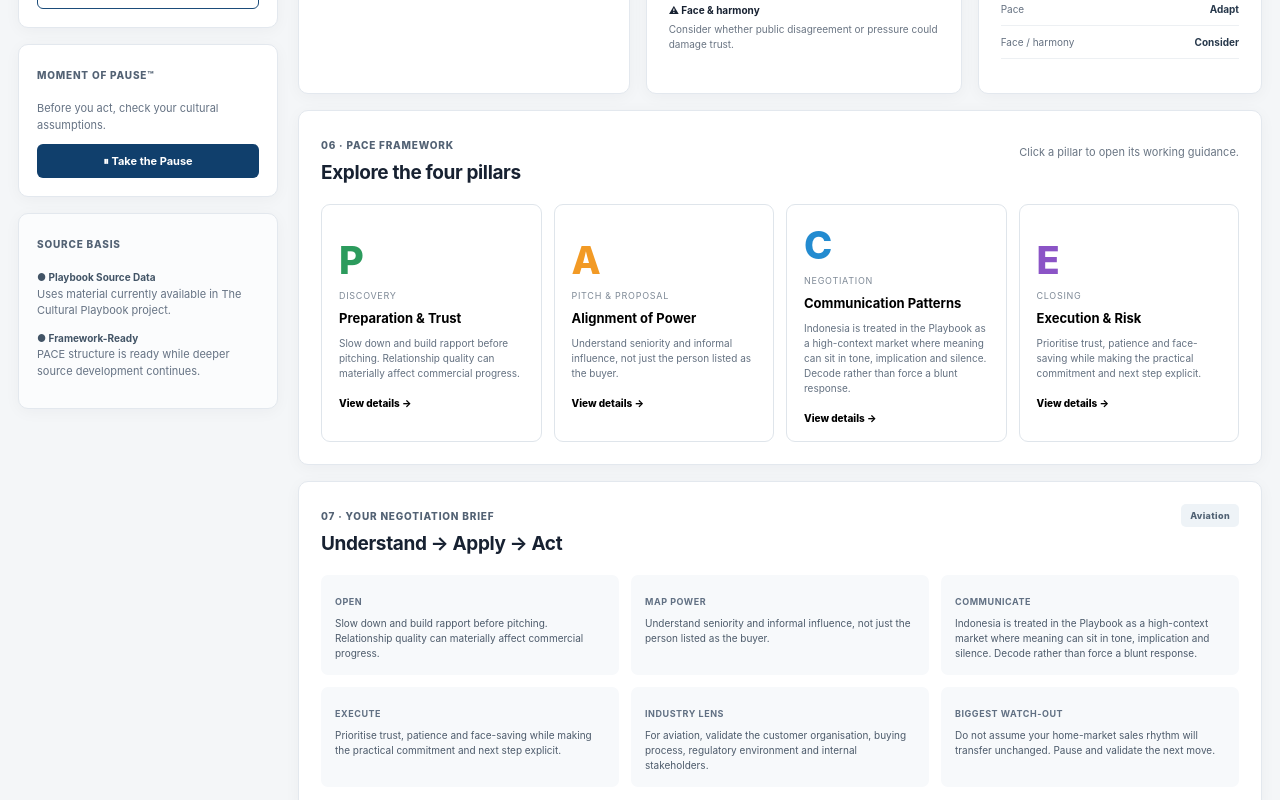
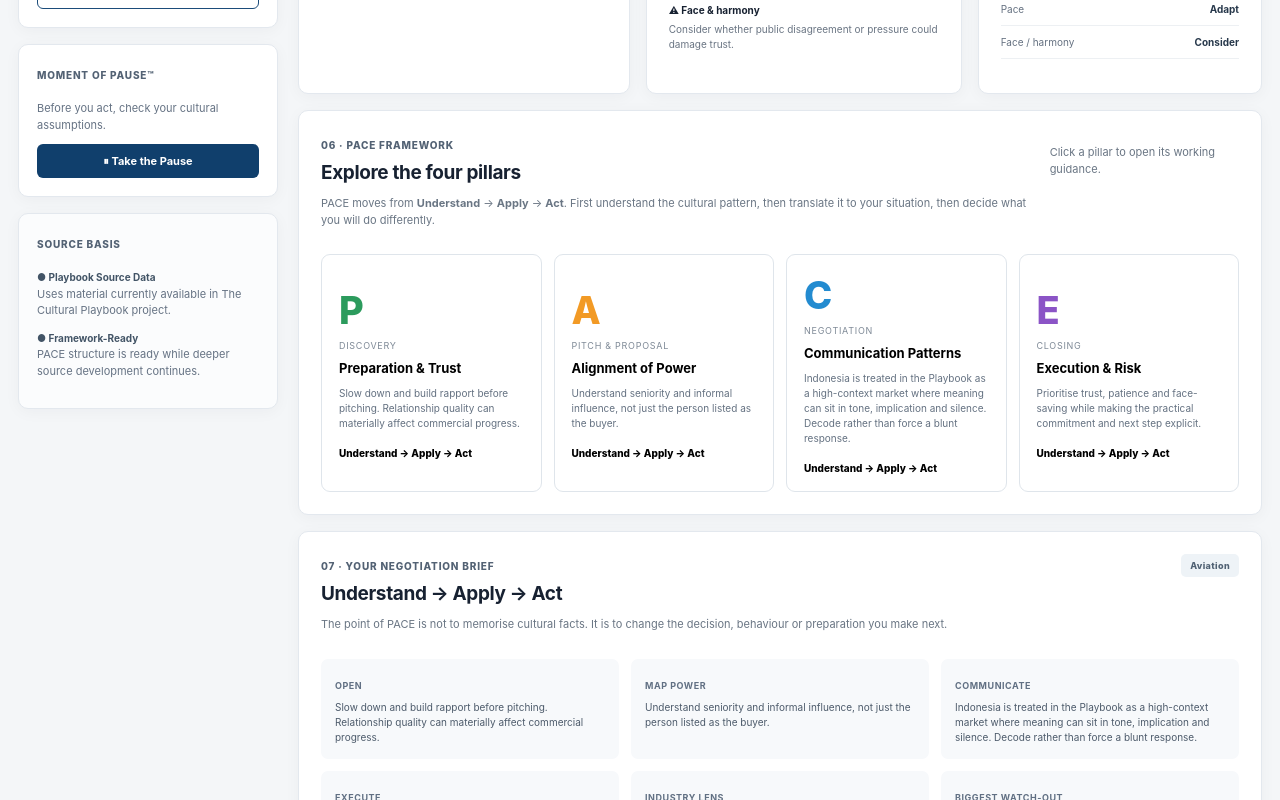
Before and after one commit to caseysmeekes/cultural-playbook-pace, a Next.js app: page / in a window 1280 px wide. Shown: the part 780-1580 px from the top of the page. Built offline with nearby package versions, Linux system fonts and the light colour scheme.

Commit message:
Expand PACE pillars with Understand Apply Act guidance

```diff
--- a/app/page.js
+++ b/app/page.js
@@ -3,6 +3,7 @@
 import { useMemo, useState } from 'react'
 import { countries, frameworkSections } from '../data/countries'
 import { countryFacts } from '../data/facts'
+import PillarDetail from '../components/PillarDetail'
 
 const activities = ['First meeting','Relationship building','Pitch / proposal','Negotiation','Closing a deal','New market entry','Deal has stalled']
 const industries = ['Technology','Aviation','Government','Professional Services','Food & Beverage','Manufacturing','Tourism','Other']
@@ -35,8 +36,8 @@ export default function Home(){
     <div className="three-col"><section className="panel"><div className="panel-title"><span className="tag">03 · ICE-BREAKERS</span><span>Rapport builders</span></div><h2>Three things to talk about</h2><div className="facts">{facts.map((f,i)=><div className="fact" key={f}><span>{i+1}</span><p>{f}</p></div>)}</div><small className="hint">Use these as conversation starters, not assumptions about the person.</small></section>
      <section className="panel"><div className="panel-title"><span className="tag">04 · CULTURAL WATCH-OUTS</span></div><h2>Before you push</h2><div className="watch"><div><b>⚠ Hierarchy & authority</b><p>Identify who really influences the decision, not only who is in the meeting.</p></div><div><b>⚠ Communication</b><p>Listen for context, silence, implication and the possibility of a soft no.</p></div><div><b>⚠ Face & harmony</b><p>Consider whether public disagreement or pressure could damage trust.</p></div></div></section>
      <section className="panel"><div className="panel-title"><span className="tag">05 · AT A GLANCE</span></div><h2>Working profile</h2><div className="glance"><span>Communication <b>Context matters</b></span><span>Decision making <b>Map the network</b></span><span>Relationship <b>Build deliberately</b></span><span>Risk <b>Validate</b></span><span>Pace <b>Adapt</b></span><span>Face / harmony <b>Consider</b></span></div></section></div>
-    <section className="panel pace-panel"><div className="section-head"><div><span className="tag">06 · PACE FRAMEWORK</span><h2>Explore the four pillars</h2></div><p>Click a pillar to open its working guidance.</p></div><div className="pace-grid">{frameworkSections.map(s=><button className={`pace-card ${s.key} ${open===s.key?'selected':''}`} key={s.key} onClick={()=>setOpen(open===s.key?null:s.key)}><div className="big-letter">{s.letter}</div><small>{s.stage}</small><h3>{s.title}</h3><p>{country[s.key]}</p><span>{open===s.key?'Close details ↑':'View details →'}</span></button>)}</div>{open&&open!=='pause'&&<div className="detail"><span className="tag">{open.toUpperCase()} · {frameworkSections.find(s=>s.key===open).stage.toUpperCase()}</span><h3>{frameworkSections.find(s=>s.key===open).title}</h3><p>{country[open]}</p><div className="detail-actions"><b>Apply it:</b><span>Use this insight to shape your next question, behaviour or decision.</span></div></div>}</section>
-    <section className="panel brief"><div className="section-head"><div><span className="tag">07 · YOUR {activity.toUpperCase()} BRIEF</span><h2>Understand → Apply → Act</h2></div><span className="pill">{industry}</span></div><div className="brief-grid"><div><b>OPEN</b><p>{brief.open}</p></div><div><b>MAP POWER</b><p>{brief.power}</p></div><div><b>COMMUNICATE</b><p>{brief.communicate}</p></div><div><b>EXECUTE</b><p>{brief.execute}</p></div><div><b>INDUSTRY LENS</b><p>For {industry.toLowerCase()}, validate the customer organisation, buying process, regulatory environment and internal stakeholders.</p></div><div><b>BIGGEST WATCH-OUT</b><p>{brief.watch}</p></div></div></section>
+    <section className="panel pace-panel"><div className="section-head"><div><span className="tag">06 · PACE FRAMEWORK</span><h2>Explore the four pillars</h2><p className="pace-explainer">PACE moves from <b>Understand</b> → <b>Apply</b> → <b>Act</b>. First understand the cultural pattern, then translate it to your situation, then decide what you will do differently.</p></div><p>Click a pillar to open its working guidance.</p></div><div className="pace-grid">{frameworkSections.map(s=><button className={`pace-card ${s.key} ${open===s.key?'selected':''}`} key={s.key} onClick={()=>setOpen(open===s.key?null:s.key)}><div className="big-letter">{s.letter}</div><small>{s.stage}</small><h3>{s.title}</h3><p>{country[s.key]}</p><span>{open===s.key?'Close details ↑':'Understand → Apply → Act'}</span></button>)}</div>{open&&open!=='pause'&&<PillarDetail pillar={open} country={country} activity={activity} industry={industry}/>}</section>
+    <section className="panel brief"><div className="section-head"><div><span className="tag">07 · YOUR {activity.toUpperCase()} BRIEF</span><h2>Understand → Apply → Act</h2><p>The point of PACE is not to memorise cultural facts. It is to change the decision, behaviour or preparation you make next.</p></div><span className="pill">{industry}</span></div><div className="brief-grid"><div><b>OPEN</b><p>{brief.open}</p></div><div><b>MAP POWER</b><p>{brief.power}</p></div><div><b>COMMUNICATE</b><p>{brief.communicate}</p></div><div><b>EXECUTE</b><p>{brief.execute}</p></div><div><b>INDUSTRY LENS</b><p>For {industry.toLowerCase()}, validate the customer organisation, buying process, regulatory environment and internal stakeholders.</p></div><div><b>BIGGEST WATCH-OUT</b><p>{brief.watch}</p></div></div></section>
     <section className="panel tax"><div><span className="tag">08 · CULTURAL TAX</span><h2>Where could friction cost you?</h2><p>Look for hidden costs before they become commercial problems.</p></div><div className="tax-items"><span>Lost time</span><span>Slower decisions</span><span>Damaged trust</span><span>Misread signals</span><span>Lost margin</span><span>Market-entry risk</span></div></section>
     <section className="panel checklist-panel" id="checklist"><div className="section-head"><div><span className="tag">09 · PRE-MEETING CHECKLIST</span><h2>Are you culturally prepared?</h2><p>Tick each item as you prepare. Your readiness score is based only on your completed checklist.</p></div><div className="check-score"><b>{checked.length}/{checklist.length}</b><span>complete</span></div></div><div className="checks">{checklist.map(item=><label key={item} className={checked.includes(item)?'done':''}><input type="checkbox" checked={checked.includes(item)} onChange={()=>toggle(item)}/><span>{item}</span></label>)}</div><button className="reset" onClick={()=>setChecked([])}>Reset checklist</button></section>
     <section className="pause-banner"><div><b>💡 TIP: Use the Moment of Pause™</b><span>before key interactions to challenge your assumptions.</span></div><button onClick={()=>setOpen('pause')}>Take the Pause ⏸</button></section><footer>© The Cultural Playbook · PACE Framework · Asia prototype · 49 markets</footer>
```
